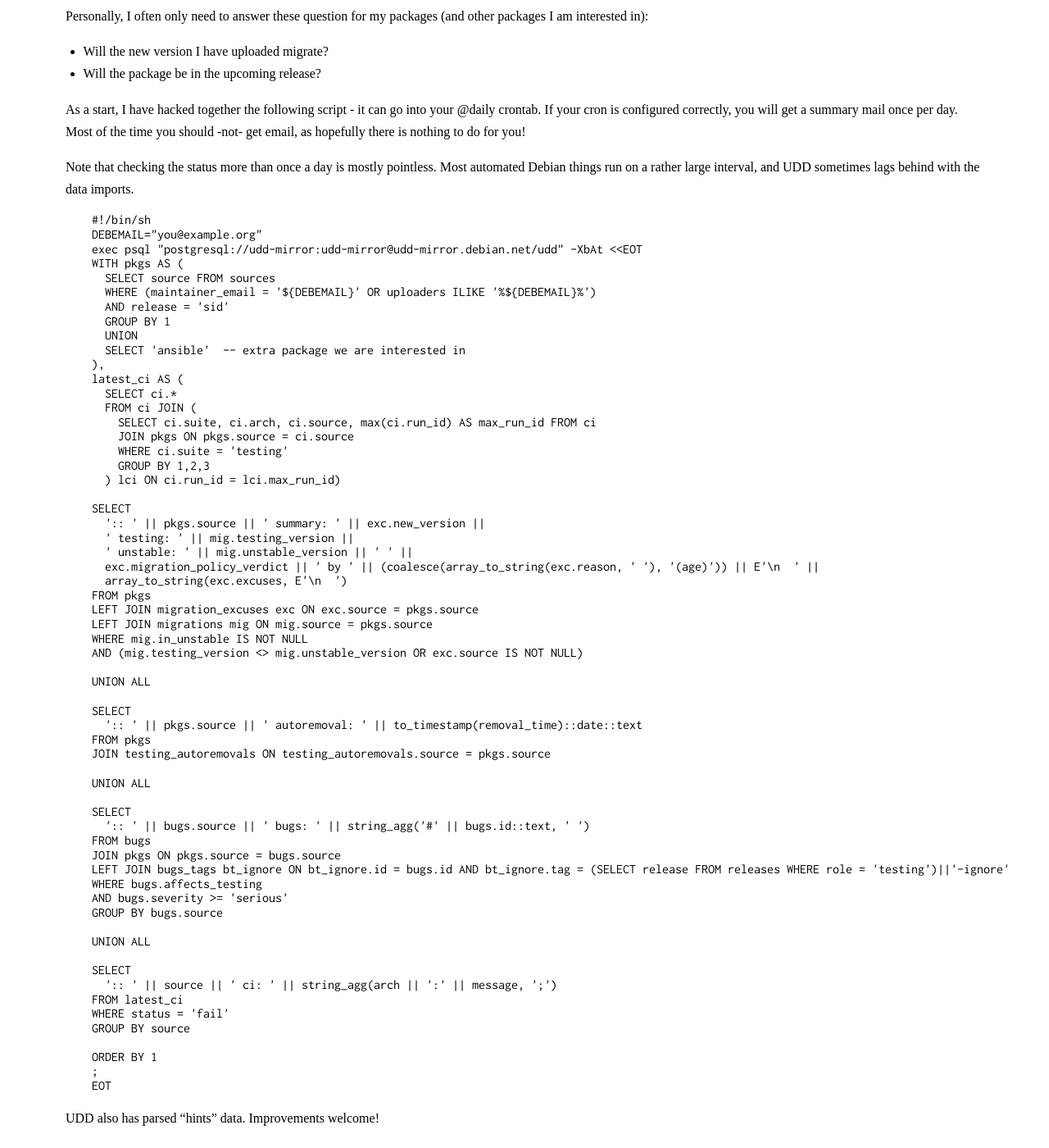
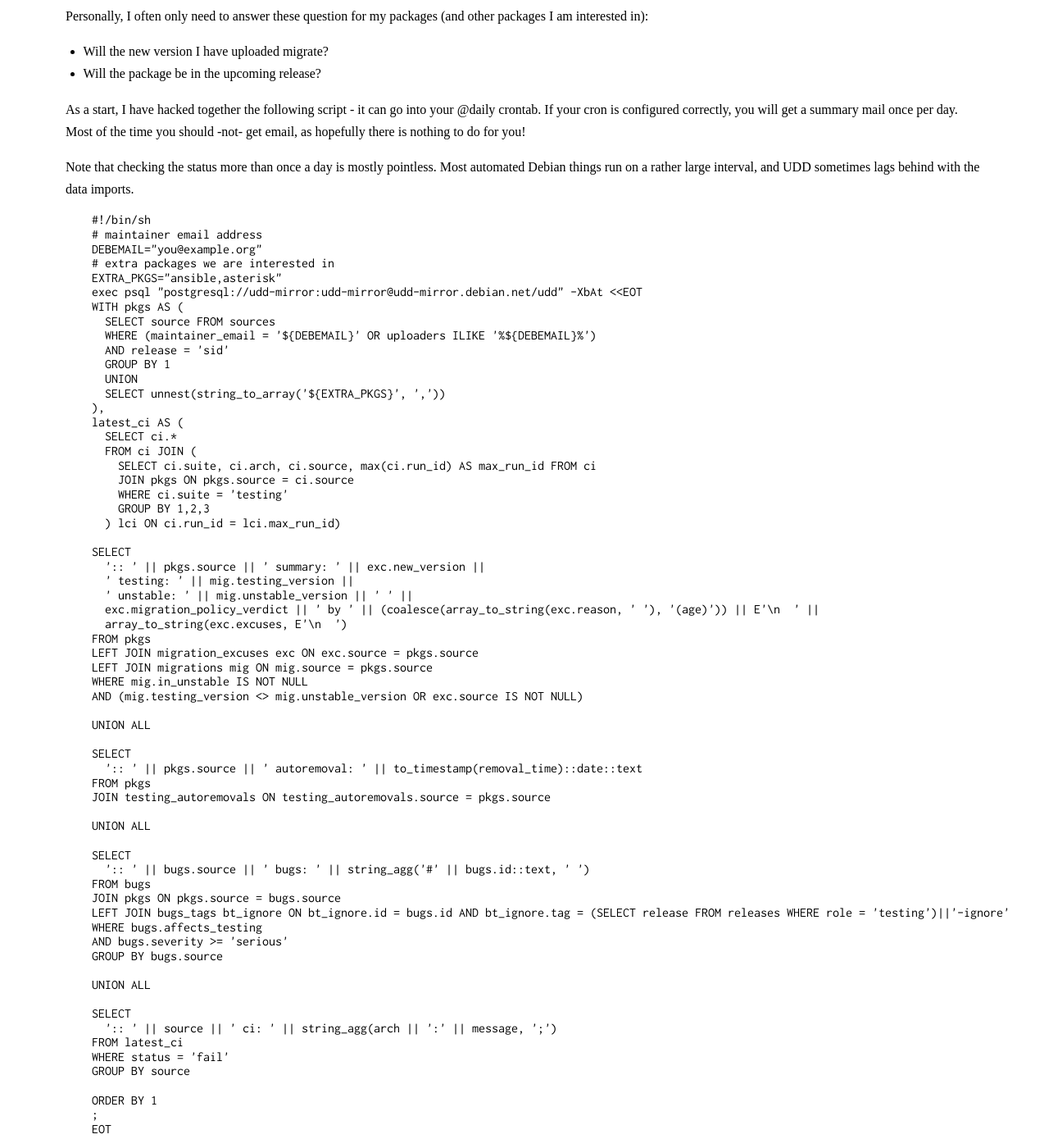
Before and after one commit to zeha/zeha.at-site, a Jekyll site: the page built from _posts/2021-04-09-bruteforce-debian-insight.markdown, in a window 1280 px wide and 1400 px high, scrolled down 2283 px. Shown: the whole window at 82% size. Built offline with Jekyll 4.4.1, drawn with Linux system fonts in a browser that asks for light colours.

Commit message:
better ex

````diff
--- a/_posts/2021-04-09-bruteforce-debian-insight.markdown
+++ b/_posts/2021-04-09-bruteforce-debian-insight.markdown
@@ -102,7 +102,10 @@ Note that checking the status more than once a day is mostly pointless. Most aut
 
 ```
 #!/bin/sh
+# maintainer email address
 DEBEMAIL="you@example.org"
+# extra packages we are interested in
+EXTRA_PKGS="ansible,asterisk"
 exec psql "postgresql://udd-mirror:udd-mirror@udd-mirror.debian.net/udd" -XbAt <<EOT
 WITH pkgs AS (
   SELECT source FROM sources
@@ -110,7 +113,7 @@ WITH pkgs AS (
   AND release = 'sid'
   GROUP BY 1
   UNION
-  SELECT 'ansible'  -- extra package we are interested in
+  SELECT unnest(string_to_array('${EXTRA_PKGS}', ','))
 ),
 latest_ci AS (
   SELECT ci.*
````
